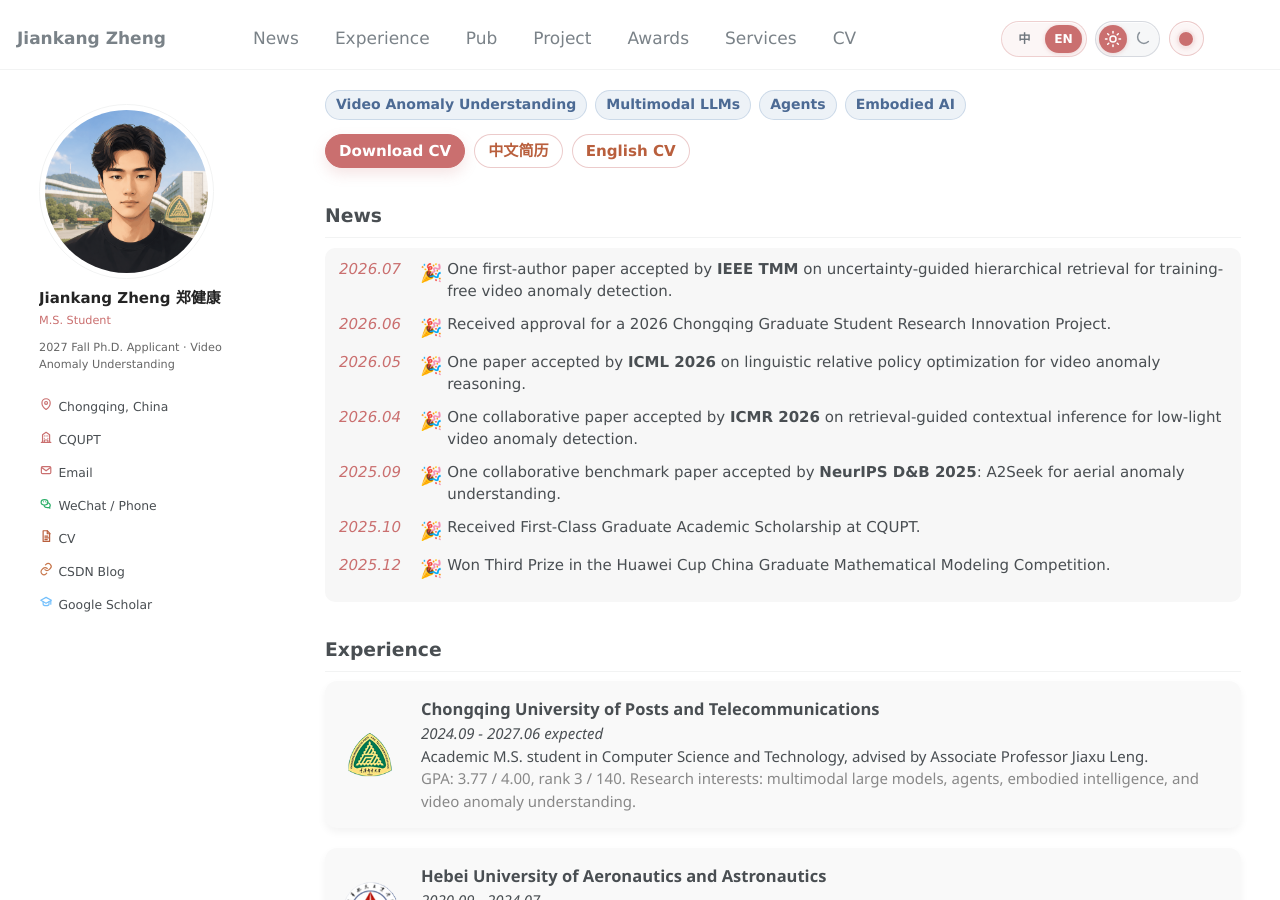
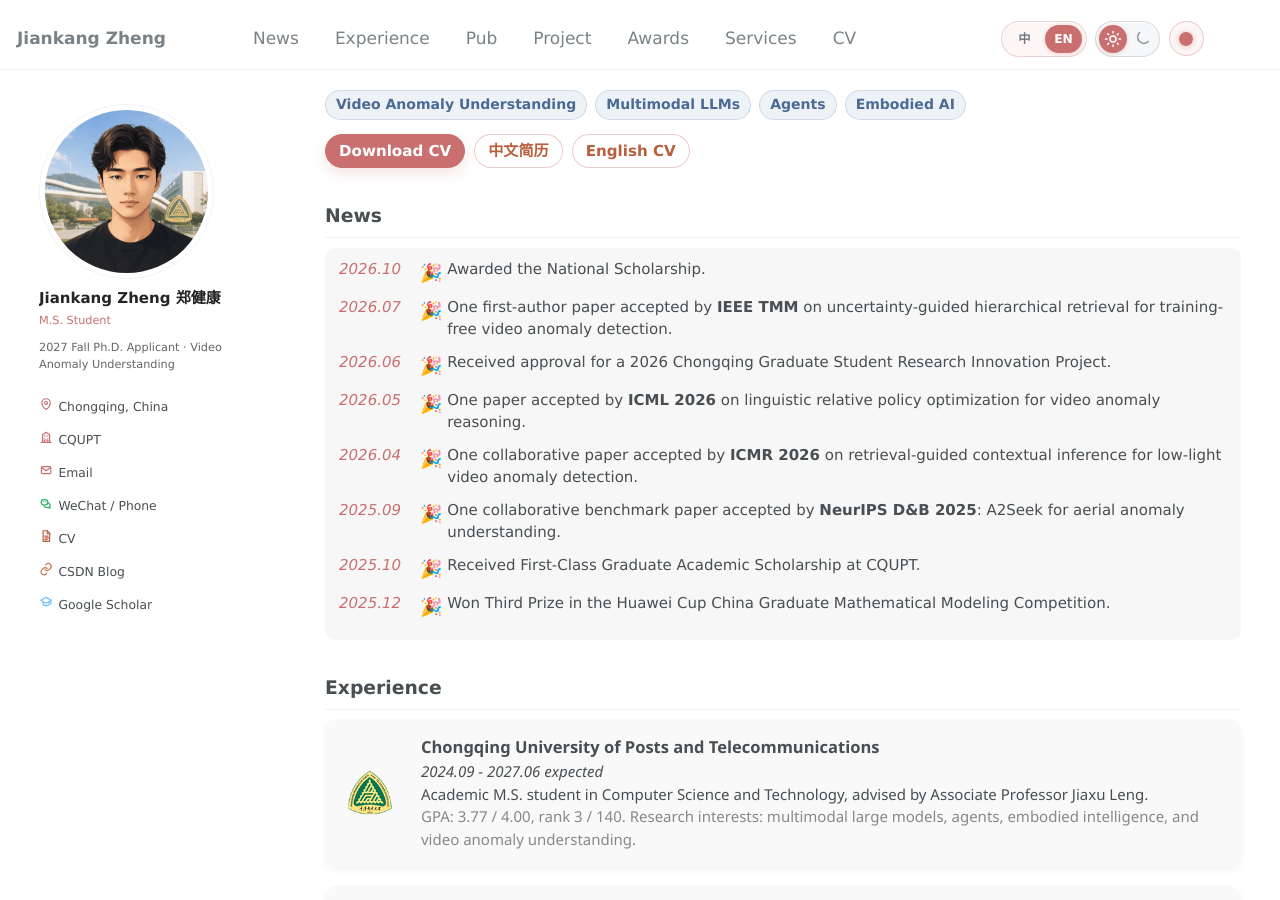
Before and after one commit to lemonzjk/lemonzjk.github.io, a Jekyll site: the page built from _pages/about.md, in a window 1280 px wide and 900 px high, scrolled down 392 px. Built offline with Jekyll 4.4.1, drawn with Linux system fonts in a browser that asks for light colours; some web fonts are replaced.

Commit message:
Add October 2026 National Scholarship news

```diff
--- a/_pages/about.md
+++ b/_pages/about.md
@@ -54,6 +54,7 @@ Feel free to reach out if you are interested in research discussion or collabora
 <h2 id="news">News</h2>
 <div class="news-box">
   <ul class="news-list">
+    <li><span class="news-date"><em>2026.10</em></span><span class="news-emoji" aria-hidden="true">🎉</span><span class="news-text">Awarded the National Scholarship.</span></li>
     <li><span class="news-date"><em>2026.07</em></span><span class="news-emoji" aria-hidden="true">🎉</span><span class="news-text">One first-author paper accepted by <strong>IEEE TMM</strong> on uncertainty-guided hierarchical retrieval for training-free video anomaly detection.</span></li>
     <li><span class="news-date"><em>2026.06</em></span><span class="news-emoji" aria-hidden="true">🎉</span><span class="news-text">Received approval for a 2026 Chongqing Graduate Student Research Innovation Project.</span></li>
     <li><span class="news-date"><em>2026.05</em></span><span class="news-emoji" aria-hidden="true">🎉</span><span class="news-text">One paper accepted by <strong>ICML 2026</strong> on linguistic relative policy optimization for video anomaly reasoning.</span></li>
```
Also changed, not shown: _pages/about-zh.md (+1 -0 lines).
